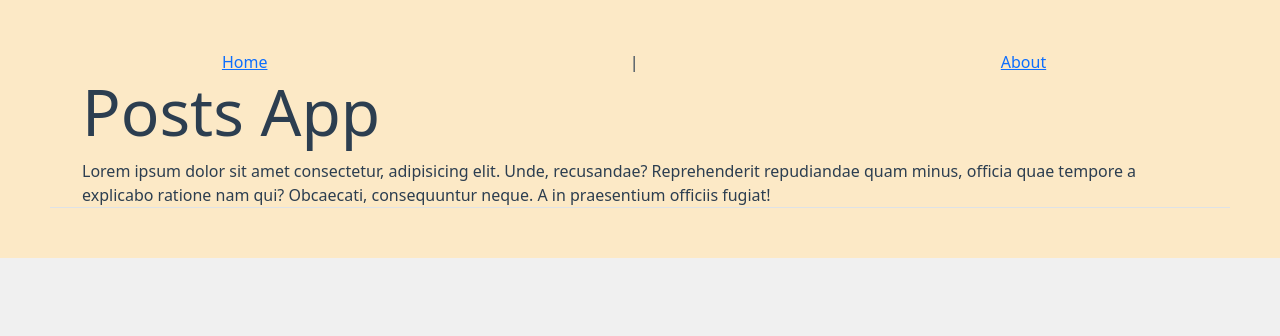
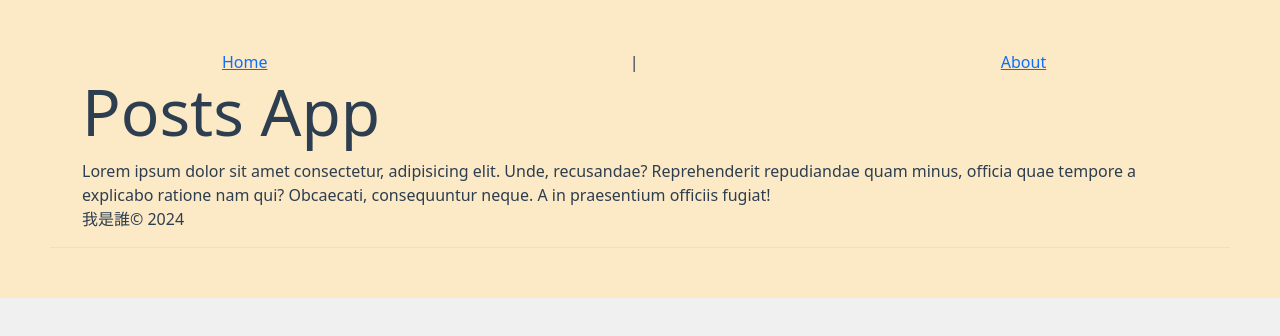
Before and after one commit to icetear34/ucomVuejscCass, a Vue app in the folder Chapter05/mod05/: page /about in a window 1280 px wide. Shown: the top 336 px of the page. Built offline with nearby package versions, Linux system fonts and the light colour scheme.

Commit message:
feat: Add copyright information to App.vue and About.vue
This commit adds the necessary code to provide and inject the copyright information in the App.vue and About.vue components. This feature enhances the application by displaying the copyright information dynamically.

```diff
--- a/Chapter05/mod05/src/App.vue
+++ b/Chapter05/mod05/src/App.vue
@@ -14,7 +14,10 @@
   </ul>
 </template>
 
-
+<script setup>
+import { provide } from 'vue';
+provide('copyright', '我是誰© 2024');
+</script>
 
 
 
--- a/Chapter05/mod05/src/components/About.vue
+++ b/Chapter05/mod05/src/components/About.vue
@@ -4,4 +4,11 @@
         <!--lorem-->
         Lorem ipsum dolor sit amet consectetur, adipisicing elit. Unde, recusandae? Reprehenderit repudiandae quam minus, officia quae tempore a explicabo ratione nam qui? Obcaecati, consequuntur neque. A in praesentium officiis fugiat!
     </div>
+    <p>
+        {{ copyrigth }}
+    </p>
 </template>
+<script setup>
+import { inject } from 'vue';
+const copyrigth = inject('copyright');
+</script>
```
